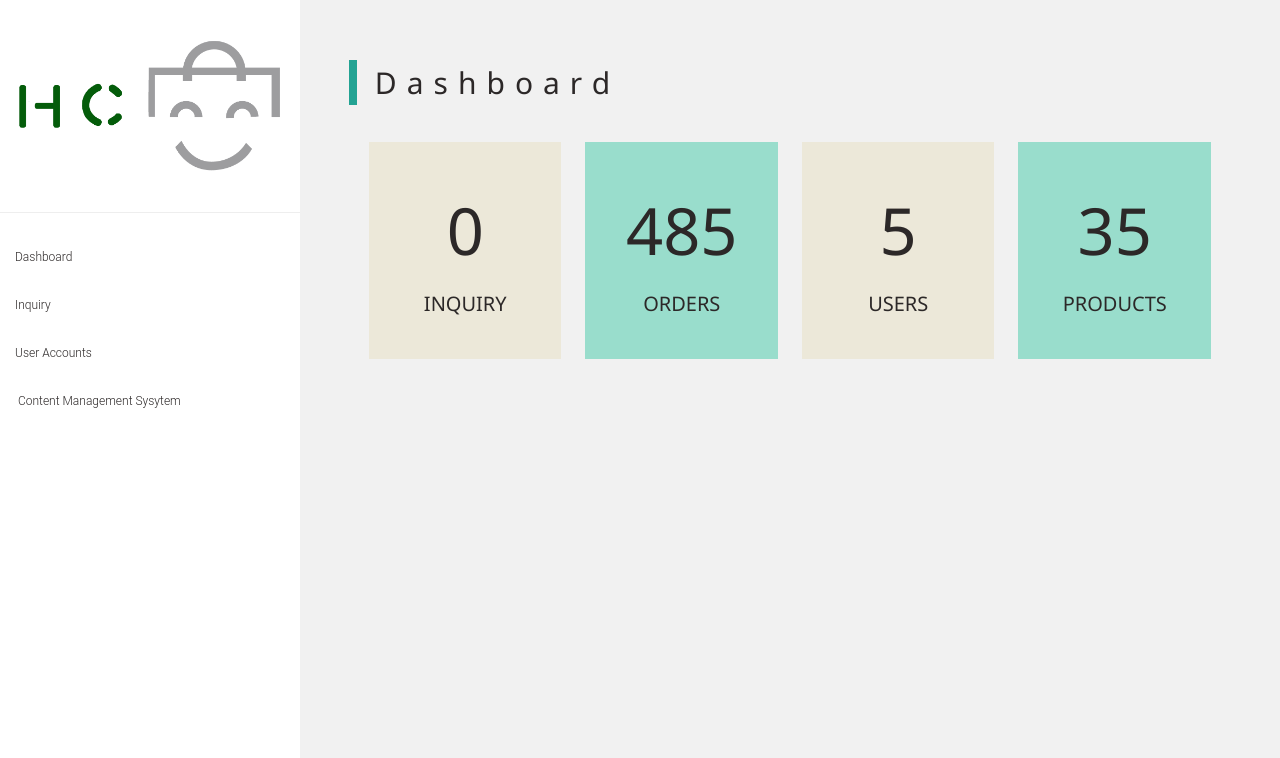
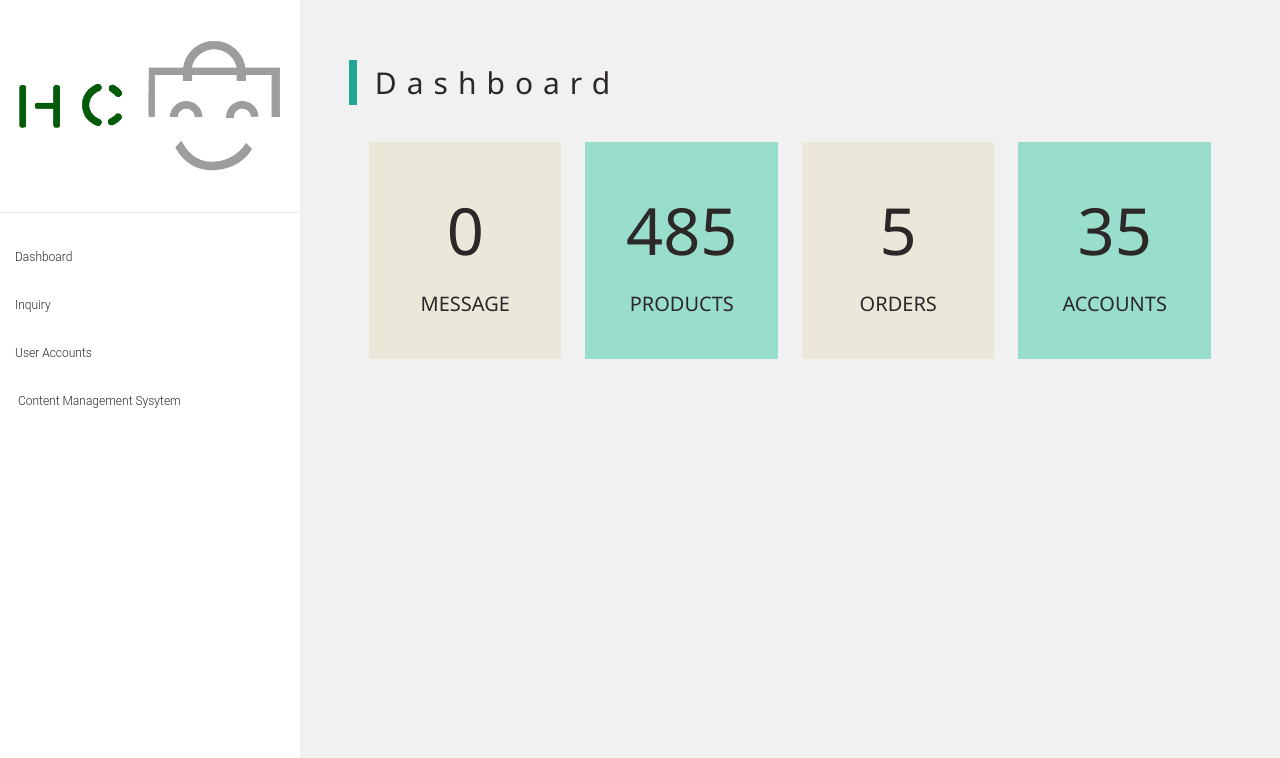
Before and after one commit to tetsu0329/hapee, a PHP site: page / in a window 1280 px wide. Shown: the part 42-800 px from the top of the page. Run offline with PHP 8.4, Linux system fonts and the light colour scheme; the visitor is signed in with stand-in values (Sample User, id 1); data that the repository does not hold is empty; a stand-in replaces the project's code that opens the database connection.

Commit message:
Redefined Design

```diff
--- a/admin/index.php
+++ b/admin/index.php
@@ -48,7 +48,7 @@
 			      <div class="w3-container status a">
 			        <div class="w3-center">
 			          <h1 class="count"><?php echo $inquirycount; ?></h1>
-			          <h4>INQUIRY</h4>
+			          <h4>MESSAGE</h4>
 			        </div>
 			      </div>
 			    </div>
@@ -57,7 +57,7 @@
 			      <div class="w3-container status b">
 			        <div class="w3-center">
 			          <h1 class="count">485</h1>
-			          <h4>ORDERS</h4>
+			          <h4>PRODUCTS</h4>
 			        </div>
 			      </div>
 			    </div>
@@ -66,7 +66,7 @@
 			      <div class="w3-container status a">
 			        <div class="w3-center">
 			          <h1 class="count">5</h1>
-			          <h4>USERS</h4>
+			          <h4>ORDERS</h4>
 			        </div>
 			      </div>
 			    </div>
@@ -75,7 +75,7 @@
 			      <div class="w3-container status b">
 			        <div class="w3-center">
 			          <h1 class="count">35</h1>
-			          <h4>PRODUCTS</h4>
+			          <h4>ACCOUNTS</h4>
 			        </div>
 			      </div>
 			    </div>
--- a/admin/inquiry.php
+++ b/admin/inquiry.php
@@ -104,11 +104,7 @@
 				  <td><?php echo $rows['customerName'] ?></td>
 				  <td><center><?php echo $rows['messageStatus'] ?></center></td>
 				  <td><center>
-<<<<<<< HEAD
-				  	  <button onclick="document.getElementById('view').style.display='block'" class="w3-button buttonstyle"><img src="img/view.png" width="20px;"></button>
-=======
 						<a href="?View=<?php echo $rows['id']?>"><button class="w3-button">VIEW</button></a>
->>>>>>> cf5ccf77869a77f871a10254f3108d43b765ce2f
 					  <div id="view" class="w3-modal">
 					    <div class="w3-modal-content">
 					      <div class="w3-container">
--- a/admin/login.php
+++ b/admin/login.php
@@ -3,7 +3,7 @@
     if(!empty($_SESSION['hapeeadmin'])){
         echo "<script>window.location.replace('index.php')</script>";
     }
-  include("connection/conn.php");
+  include("connection/controller.php");
 ?>
 <!DOCTYPE html>
 <html>
```
